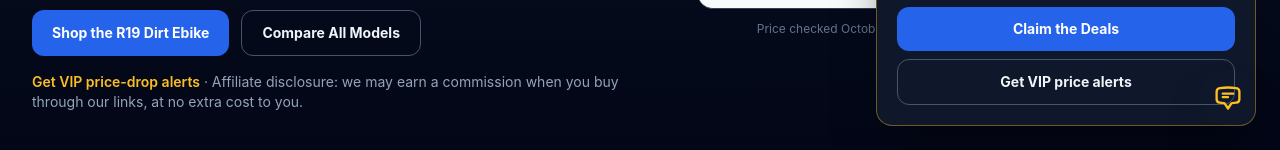
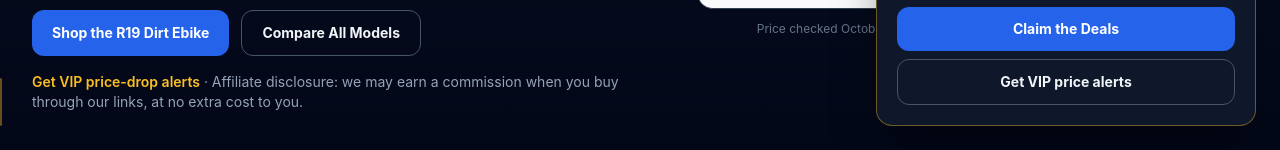
Before and after one commit to JimmyTam90/coswheel-ebike-landing, a Next.js app: page / in a window 1280 px wide. Shown: the part 650-800 px from the top of the page. Built offline with nearby package versions, Linux system fonts and the light colour scheme; no server answers.

Commit message:
Update FloatingChat.tsx

```diff
--- a/components/FloatingChat.tsx
+++ b/components/FloatingChat.tsx
@@ -7,20 +7,10 @@ export default function FloatingChat() {
   const [isOpen, setIsOpen] = useState(false);
 
   return (
-    <>
-      {/* 1. KHUNG POPUP CHAT (Định vị cố định góc dưới bên phải, nằm phía trên nút chat) */}
+    <div className="fixed bottom-6 right-6 z-[99999] pointer-events-auto">
+      {/* Popup Menu Trợ Giúp - Cân đối, chuẩn màu sắc giống hệt mẫu Pazoma Racing */}
       {isOpen && (
-        <div
-          style={{
-            position: 'fixed',
-            bottom: '90px',
-            right: '24px',
-            zIndex: 2147483647,
-            width: '320px',
-            maxWidth: 'calc(100vw - 32px)',
-          }}
-          className="rounded-2xl border border-amber-400/40 bg-black/95 p-4 text-white shadow-2xl backdrop-blur-md transition-all"
-        >
+        <div className="absolute bottom-full right-0 mb-3 w-80 sm:w-96 rounded-2xl border border-amber-400/30 bg-black/95 p-4 text-white shadow-2xl backdrop-blur-md transition-all">
           <div className="flex items-center justify-between border-b border-white/10 pb-3">
             <div className="flex items-center gap-2">
               <span className="flex h-2.5 w-2.5 rounded-full bg-green-500 animate-pulse"></span>
@@ -41,9 +31,9 @@ export default function FloatingChat() {
             <Link
               href="/coswheel-ebike/contact"
               onClick={() => setIsOpen(false)}
-              className="w-full rounded-lg bg-amber-400 py-2.5 text-center text-xs font-extrabold uppercase tracking-wide text-black transition hover:bg-amber-300 flex items-center justify-center gap-1.5"
+              className="w-full rounded-lg bg-amber-400 py-2.5 text-center text-xs font-extrabold uppercase tracking-wide text-black transition hover:bg-amber-300"
             >
-              📩 Contact Support Desk
+              📩 Contact Support &amp; Help Desk
             </Link>
             <a
               href="#vip"
@@ -56,28 +46,20 @@ export default function FloatingChat() {
         </div>
       )}
 
-      {/* 2. NÚT CHAT TRÒN CỐ ĐỊNH (Luôn luôn nằm ở góc dưới bên phải) */}
+      {/* Nút Chat Tròn - Đồng bộ màu viền vàng hổ phách & icon chuẩn */}
       <button
         onClick={() => setIsOpen(!isOpen)}
-        style={{
-          position: 'fixed',
-          bottom: '24px',
-          right: '24px',
-          width: '56px',
-          height: '56px',
-          zIndex: 2147483647,
-        }}
-        className="flex shrink-0 items-center justify-center rounded-full bg-[#111] border-2 border-amber-400 text-amber-400 shadow-2xl transition-all duration-200 hover:scale-105 hover:bg-black focus:outline-none cursor-pointer"
+        className="flex h-12 w-12 sm:h-14 sm:w-14 items-center justify-center rounded-full bg-[#222] border border-amber-400/40 text-amber-400 shadow-xl transition-all duration-200 hover:scale-105 hover:bg-black hover:border-amber-400 focus:outline-none cursor-pointer"
         aria-label="Open support menu"
       >
         {isOpen ? (
-          <span className="text-xl font-bold text-amber-400">✕</span>
+          <span className="text-base font-bold text-amber-400">✕</span>
         ) : (
-          <svg xmlns="http://www.w3.org/2000/svg" fill="none" viewBox="0 0 24 24" strokeWidth={2} stroke="currentColor" className="w-7 h-7 text-amber-400">
+          <svg xmlns="http://www.w3.org/2000/svg" fill="none" viewBox="0 0 24 24" strokeWidth={1.8} stroke="currentColor" className="w-6 h-6 sm:w-7 sm:h-7">
             <path strokeLinecap="round" strokeLinejoin="round" d="M7.5 8.25h9m-9 3H12m-9.75 1.51c0 1.6 1.123 2.994 2.707 3.227 1.129.166 2.27.293 3.423.379.35.026.67.21.865.501L12 21l2.755-4.133a1.14 1.14 0 01.865-.501 48.172 48.172 0 003.423-.379c1.584-.233 2.707-1.626 2.707-3.228V6.741c0-1.602-1.123-2.995-2.707-3.228A48.394 48.394 0 0012 3c-2.392 0-4.744.175-7.043.513C3.373 3.746 2.25 5.14 2.25 6.741v6.018z" />
           </svg>
         )}
       </button>
-    </>
+    </div>
   );
 }
```
